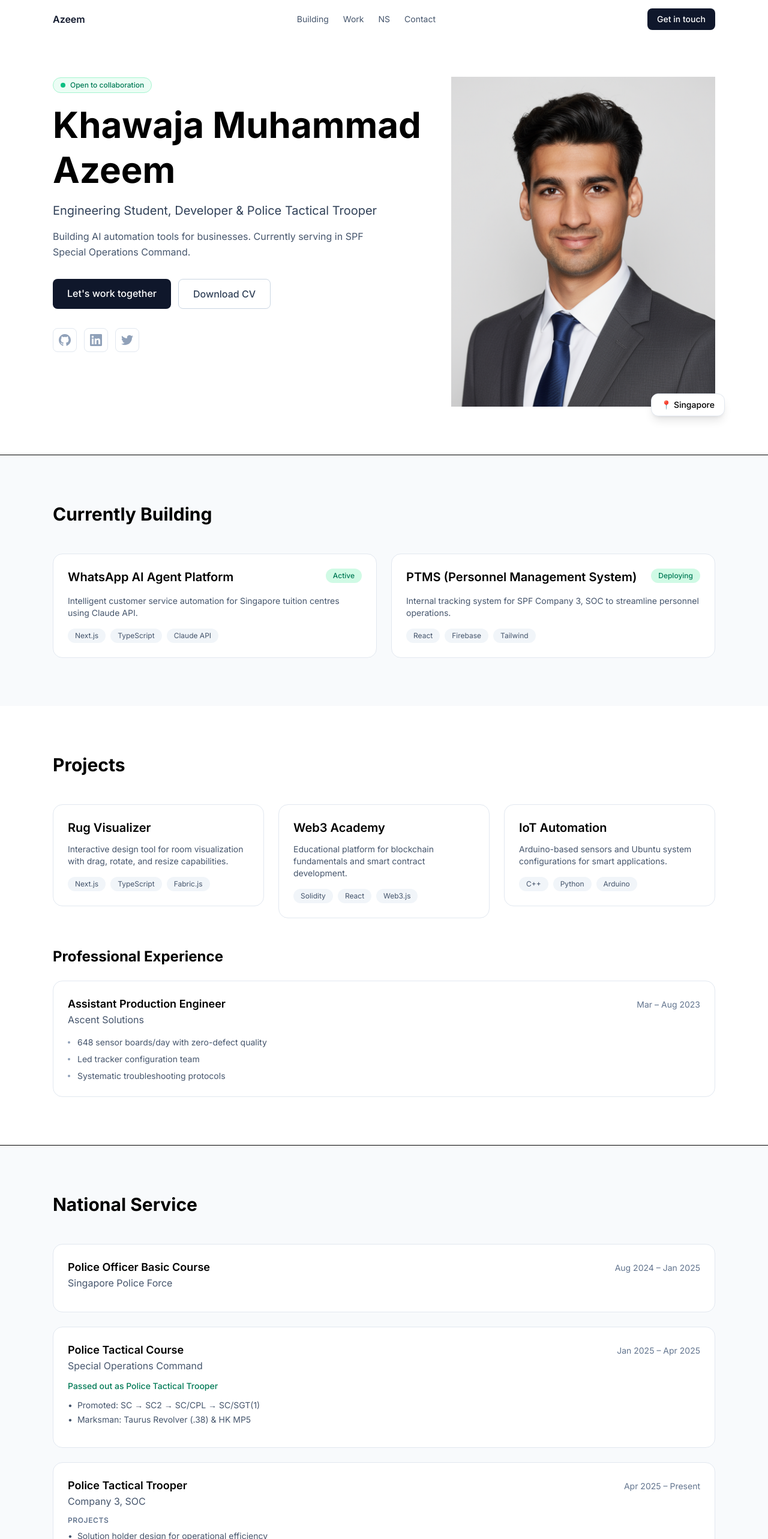
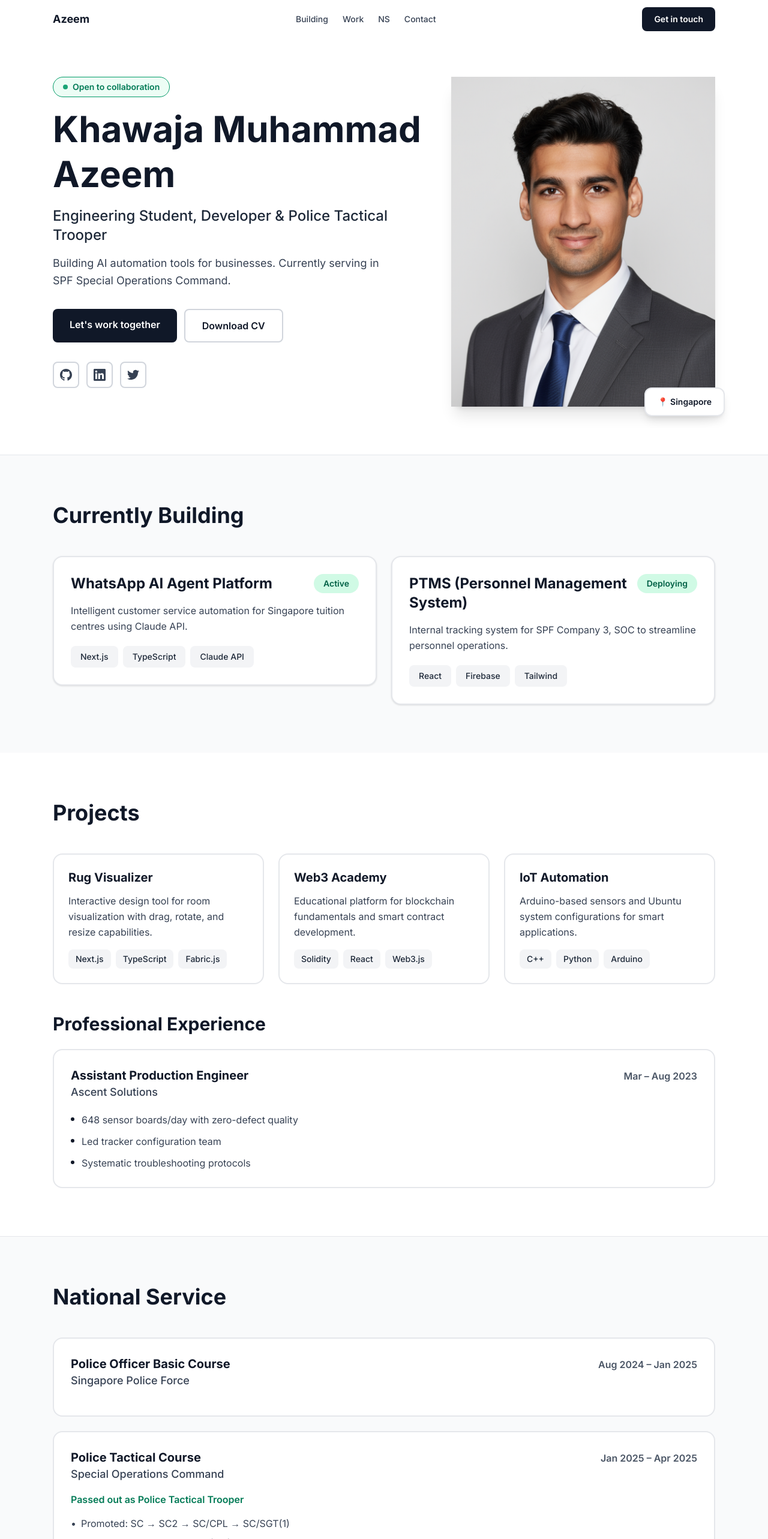
Before and after one commit to Khawaja-Muhammad-Azeem/My-Portfolio-Website, a Next.js app: page / in a window 1280 px wide. Shown: the top 2566 px of the page at 60% size. Built offline with nearby package versions, Linux system fonts and the light colour scheme.

Commit message:
design upgrade

```diff
--- a/app/page.tsx
+++ b/app/page.tsx
@@ -134,17 +134,17 @@ export default function Portfolio() {
 
       {/* Header */}
       <header className={`fixed top-0 z-50 w-full transition-all ${
-        scrolled ? "border-b bg-white/80 backdrop-blur-lg" : ""
+        scrolled ? "border-b border-gray-200 bg-white/95 shadow-sm backdrop-blur-sm" : ""
       }`}>
         <div className="mx-auto flex h-16 max-w-6xl items-center justify-between px-6">
-          <a href="#" className="font-semibold text-slate-900">Azeem</a>
-          <nav className="hidden gap-6 text-sm md:flex">
-            <a href="#building" className="text-slate-600 hover:text-slate-900">Building</a>
-            <a href="#work" className="text-slate-600 hover:text-slate-900">Work</a>
-            <a href="#ns" className="text-slate-600 hover:text-slate-900">NS</a>
-            <a href="#contact" className="text-slate-600 hover:text-slate-900">Contact</a>
+          <a href="#" className="text-lg font-bold text-gray-900">Azeem</a>
+          <nav className="hidden gap-6 text-sm font-medium md:flex">
+            <a href="#building" className="text-gray-700 hover:text-gray-900">Building</a>
+            <a href="#work" className="text-gray-700 hover:text-gray-900">Work</a>
+            <a href="#ns" className="text-gray-700 hover:text-gray-900">NS</a>
+            <a href="#contact" className="text-gray-700 hover:text-gray-900">Contact</a>
           </nav>
-          <a href="#contact" className="rounded-lg bg-slate-900 px-4 py-2 text-sm font-medium text-white hover:bg-slate-800">
+          <a href="#contact" className="rounded-lg bg-gray-900 px-5 py-2.5 text-sm font-semibold text-white hover:bg-gray-800">
             Get in touch
           </a>
         </div>
@@ -155,30 +155,30 @@ export default function Portfolio() {
         <div className="grid gap-12 md:grid-cols-[1.4fr_1fr]">
           <FadeIn>
             <div>
-              <div className="mb-4 inline-flex items-center gap-2 rounded-full border border-emerald-200 bg-emerald-50 px-3 py-1 text-xs font-medium text-emerald-700">
-                <span className="h-2 w-2 animate-pulse rounded-full bg-emerald-500"></span>
+              <div className="mb-4 inline-flex items-center gap-2 rounded-full border border-emerald-600 bg-emerald-50 px-4 py-1.5 text-sm font-semibold text-emerald-700">
+                <span className="h-2 w-2 animate-pulse rounded-full bg-emerald-600"></span>
                 Open to collaboration
               </div>
-              <h1 className="mb-4 text-5xl font-bold leading-tight md:text-6xl">{PROFILE.name}</h1>
-              <p className="mb-4 text-xl text-slate-700">{PROFILE.title}</p>
-              <p className="mb-8 max-w-xl leading-relaxed text-slate-600">{PROFILE.tagline}</p>
+              <h1 className="mb-4 text-5xl font-bold leading-tight text-gray-900 md:text-6xl">{PROFILE.name}</h1>
+              <p className="mb-4 text-2xl font-medium text-gray-800">{PROFILE.title}</p>
+              <p className="mb-8 max-w-xl text-lg leading-relaxed text-gray-700">{PROFILE.tagline}</p>
               <div className="mb-8 flex flex-wrap gap-3">
-                <a href="#contact" className="rounded-lg bg-slate-900 px-6 py-3 font-medium text-white hover:bg-slate-800">
+                <a href="#contact" className="rounded-lg bg-gray-900 px-7 py-3.5 text-base font-semibold text-white hover:bg-gray-800">
                   Let's work together
                 </a>
-                <button onClick={() => window.print()} className="rounded-lg border border-slate-300 px-6 py-3 font-medium text-slate-700 hover:border-slate-400">
+                <button onClick={() => window.print()} className="rounded-lg border-2 border-gray-300 px-7 py-3.5 text-base font-semibold text-gray-900 hover:border-gray-400 hover:bg-gray-50">
                   Download CV
                 </button>
               </div>
-              {/* Social icons - placeholders */}
+              {/* Social icons */}
               <div className="flex gap-3">
-                <div className="flex h-10 w-10 items-center justify-center rounded-lg border border-slate-200 text-slate-400 hover:border-slate-300 hover:text-slate-600">
+                <div className="flex h-11 w-11 items-center justify-center rounded-lg border-2 border-gray-300 text-gray-700 transition-colors hover:border-gray-900 hover:bg-gray-50">
                   <svg className="h-5 w-5" fill="currentColor" viewBox="0 0 24 24"><path d="M12 0c-6.626 0-12 5.373-12 12 0 5.302 3.438 9.8 8.207 11.387.599.111.793-.261.793-.577v-2.234c-3.338.726-4.033-1.416-4.033-1.416-.546-1.387-1.333-1.756-1.333-1.756-1.089-.745.083-.729.083-.729 1.205.084 1.839 1.237 1.839 1.237 1.07 1.834 2.807 1.304 3.492.997.107-.775.418-1.305.762-1.604-2.665-.305-5.467-1.334-5.467-5.931 0-1.311.469-2.381 1.236-3.221-.124-.303-.535-1.524.117-3.176 0 0 1.008-.322 3.301 1.23.957-.266 1.983-.399 3.003-.404 1.02.005 2.047.138 3.006.404 2.291-1.552 3.297-1.23 3.297-1.23.653 1.653.242 2.874.118 3.176.77.84 1.235 1.911 1.235 3.221 0 4.609-2.807 5.624-5.479 5.921.43.372.823 1.102.823 2.222v3.293c0 .319.192.694.801.576 4.765-1.589 8.199-6.086 8.199-11.386 0-6.627-5.373-12-12-12z"/></svg>
                 </div>
-                <div className="flex h-10 w-10 items-center justify-center rounded-lg border border-slate-200 text-slate-400 hover:border-slate-300 hover:text-slate-600">
+                <div className="flex h-11 w-11 items-center justify-center rounded-lg border-2 border-gray-300 text-gray-700 transition-colors hover:border-gray-900 hover:bg-gray-50">
                   <svg className="h-5 w-5" fill="currentColor" viewBox="0 0 24 24"><path d="M20.447 20.452h-3.554v-5.569c0-1.328-.027-3.037-1.852-3.037-1.853 0-2.136 1.445-2.136 2.939v5.667H9.351V9h3.414v1.561h.046c.477-.9 1.637-1.85 3.37-1.85 3.601 0 4.267 2.37 4.267 5.455v6.286zM5.337 7.433c-1.144 0-2.063-.926-2.063-2.065 0-1.138.92-2.063 2.063-2.063 1.14 0 2.064.925 2.064 2.063 0 1.139-.925 2.065-2.064 2.065zm1.782 13.019H3.555V9h3.564v11.452zM22.225 0H1.771C.792 0 0 .774 0 1.729v20.542C0 23.227.792 24 1.771 24h20.451C23.2 24 24 23.227 24 22.271V1.729C24 .774 23.2 0 22.222 0h.003z"/></svg>
                 </div>
-                <div className="flex h-10 w-10 items-center justify-center rounded-lg border border-slate-200 text-slate-400 hover:border-slate-300 hover:text-slate-600">
+                <div className="flex h-11 w-11 items-center justify-center rounded-lg border-2 border-gray-300 text-gray-700 transition-colors hover:border-gray-900 hover:bg-gray-50">
                   <svg className="h-5 w-5" fill="currentColor" viewBox="0 0 24 24"><path d="M23.953 4.57a10 10 0 01-2.825.775 4.958 4.958 0 002.163-2.723c-.951.555-2.005.959-3.127 1.184a4.92 4.92 0 00-8.384 4.482C7.69 8.095 4.067 6.13 1.64 3.162a4.822 4.822 0 00-.666 2.475c0 1.71.87 3.213 2.188 4.096a4.904 4.904 0 01-2.228-.616v.06a4.923 4.923 0 003.946 4.827 4.996 4.996 0 01-2.212.085 4.936 4.936 0 004.604 3.417 9.867 9.867 0 01-6.102 2.105c-.39 0-.779-.023-1.17-.067a13.995 13.995 0 007.557 2.209c9.053 0 13.998-7.496 13.998-13.985 0-.21 0-.42-.015-.63A9.935 9.935 0 0024 4.59z"/></svg>
                 </div>
               </div>
@@ -187,11 +187,11 @@ export default function Portfolio() {
 
           <FadeIn delay={100}>
             <div className="relative">
-              <div className="aspect-[4/5] overflow-hidden rounded-2xl border border-slate-200">
+              <div className="aspect-[4/5] overflow-hidden rounded-2xl border-2 border-gray-200 shadow-xl">
                 <Image src={PROFILE.photo} alt={PROFILE.name} fill priority className="object-cover object-top" sizes="500px" />
               </div>
-              <div className="absolute -bottom-4 -right-4 rounded-xl border border-slate-200 bg-white px-4 py-2 shadow-lg">
-                <p className="text-sm font-medium">📍 {PROFILE.location}</p>
+              <div className="absolute -bottom-4 -right-4 rounded-xl border-2 border-gray-200 bg-white px-5 py-3 shadow-lg">
+                <p className="text-sm font-semibold text-gray-900">📍 {PROFILE.location}</p>
               </div>
             </div>
           </FadeIn>
@@ -199,22 +199,22 @@ export default function Portfolio() {
       </section>
 
       {/* Currently Building */}
-      <section id="building" className="border-t bg-slate-50 py-20">
+      <section id="building" className="border-t border-gray-200 bg-gray-50 py-20">
         <div className="mx-auto max-w-6xl px-6">
           <FadeIn>
-            <h2 className="mb-12 text-3xl font-bold">Currently Building</h2>
+            <h2 className="mb-12 text-4xl font-bold text-gray-900">Currently Building</h2>
           </FadeIn>
           <div className="grid gap-6 md:grid-cols-2">
             {CURRENTLY_BUILDING.map((item, i) => (
               <FadeIn key={i} delay={i * 100}>
-                <div className="rounded-2xl border border-slate-200 bg-white p-6">
-                  <div className="mb-4 flex items-start justify-between">
-                    <h3 className="text-xl font-semibold">{item.title}</h3>
-                    <span className="rounded-full bg-emerald-100 px-3 py-1 text-xs font-medium text-emerald-700">{item.status}</span>
+                <div className="rounded-2xl border-2 border-gray-200 bg-white p-7 shadow-sm transition-shadow hover:shadow-md">
+                  <div className="mb-4 flex items-start justify-between gap-3">
+                    <h3 className="text-2xl font-bold text-gray-900">{item.title}</h3>
+                    <span className="whitespace-nowrap rounded-full bg-emerald-100 px-4 py-1.5 text-sm font-semibold text-emerald-800">{item.status}</span>
                   </div>
-                  <p className="mb-4 text-sm text-slate-600">{item.desc}</p>
+                  <p className="mb-5 text-base leading-relaxed text-gray-700">{item.desc}</p>
                   <div className="flex flex-wrap gap-2">
-                    {item.tech.map(t => <span key={t} className="rounded-full bg-slate-100 px-3 py-1 text-xs text-slate-600">{t}</span>)}
+                    {item.tech.map(t => <span key={t} className="rounded-lg bg-gray-100 px-4 py-2 text-sm font-medium text-gray-800">{t}</span>)}
                   </div>
                 </div>
               </FadeIn>
@@ -226,15 +226,15 @@ export default function Portfolio() {
       {/* Projects */}
       <section id="work" className="py-20">
         <div className="mx-auto max-w-6xl px-6">
-          <FadeIn><h2 className="mb-12 text-3xl font-bold">Projects</h2></FadeIn>
+          <FadeIn><h2 className="mb-12 text-4xl font-bold text-gray-900">Projects</h2></FadeIn>
           <div className="grid gap-6 md:grid-cols-3">
             {PROJECTS.map((p, i) => (
               <FadeIn key={i} delay={i * 100}>
-                <div className="group rounded-2xl border border-slate-200 bg-white p-6 transition-all hover:-translate-y-1 hover:shadow-lg">
-                  <h3 className="mb-3 text-xl font-semibold">{p.title}</h3>
-                  <p className="mb-4 text-sm text-slate-600">{p.desc}</p>
+                <div className="group rounded-2xl border-2 border-gray-200 bg-white p-6 transition-all hover:-translate-y-1 hover:shadow-lg">
+                  <h3 className="mb-3 text-xl font-bold text-gray-900">{p.title}</h3>
+                  <p className="mb-4 text-base leading-relaxed text-gray-700">{p.desc}</p>
                   <div className="flex flex-wrap gap-2">
-                    {p.tech.map(t => <span key={t} className="rounded-full bg-slate-100 px-3 py-1 text-xs text-slate-600">{t}</span>)}
+                    {p.tech.map(t => <span key={t} className="rounded-lg bg-gray-100 px-3 py-1.5 text-sm font-medium text-gray-800">{t}</span>)}
                   </div>
                 </div>
               </FadeIn>
@@ -243,19 +243,19 @@ export default function Portfolio() {
 
           <FadeIn delay={300}>
             <div className="mt-12">
-              <h3 className="mb-6 text-2xl font-bold">Professional Experience</h3>
-              <div className="rounded-2xl border border-slate-200 bg-white p-6">
-                <div className="mb-4 flex flex-wrap items-baseline justify-between gap-2">
+              <h3 className="mb-6 text-3xl font-bold text-gray-900">Professional Experience</h3>
+              <div className="rounded-2xl border-2 border-gray-200 bg-white p-7">
+                <div className="mb-5 flex flex-wrap items-baseline justify-between gap-3">
                   <div>
-                    <h4 className="text-lg font-semibold">{WORK.role}</h4>
-                    <p className="text-slate-600">{WORK.company}</p>
+                    <h4 className="text-xl font-bold text-gray-900">{WORK.role}</h4>
+                    <p className="text-lg font-medium text-gray-700">{WORK.company}</p>
                   </div>
-                  <span className="text-sm text-slate-500">{WORK.period}</span>
+                  <span className="text-base font-semibold text-gray-600">{WORK.period}</span>
                 </div>
-                <ul className="space-y-2">
+                <ul className="space-y-3">
                   {WORK.points.map((p, i) => (
-                    <li key={i} className="flex gap-3 text-sm text-slate-600">
-                      <span className="mt-2 h-1 w-1 flex-shrink-0 rounded-full bg-slate-400" />
+                    <li key={i} className="flex gap-3 text-base text-gray-700">
+                      <span className="mt-2 h-1.5 w-1.5 flex-shrink-0 rounded-full bg-gray-900" />
                       <span>{p}</span>
                     </li>
                   ))}
@@ -267,25 +267,25 @@ export default function Portfolio() {
       </section>
 
       {/* National Service */}
-      <section id="ns" className="border-t bg-slate-50 py-20">
+      <section id="ns" className="border-t border-gray-200 bg-gray-50 py-20">
         <div className="mx-auto max-w-6xl px-6">
-          <FadeIn><h2 className="mb-12 text-3xl font-bold">National Service</h2></FadeIn>
+          <FadeIn><h2 className="mb-12 text-4xl font-bold text-gray-900">National Service</h2></FadeIn>
           <div className="space-y-6">
             {NS_JOURNEY.map((item, i) => (
               <FadeIn key={i} delay={i * 100}>
-                <div className="rounded-2xl border border-slate-200 bg-white p-6">
-                  <div className="mb-3 flex flex-wrap items-baseline justify-between gap-2">
+                <div className="rounded-2xl border-2 border-gray-200 bg-white p-7">
+                  <div className="mb-4 flex flex-wrap items-baseline justify-between gap-3">
                     <div>
-                      <h3 className="text-lg font-semibold">{item.title}</h3>
-                      <p className="text-slate-600">{item.org}</p>
+                      <h3 className="text-xl font-bold text-gray-900">{item.title}</h3>
+                      <p className="text-lg font-medium text-gray-700">{item.org}</p>
                     </div>
-                    <span className="text-sm text-slate-500">{item.period}</span>
+                    <span className="text-base font-semibold text-gray-600">{item.period}</span>
                   </div>
-                  {item.highlight && <p className="mb-3 text-sm font-medium text-emerald-700">{item.highlight}</p>}
+                  {item.highlight && <p className="mb-4 text-base font-semibold text-emerald-700">{item.highlight}</p>}
                   {item.achievements && (
-                    <ul className="mb-3 space-y-1">
+                    <ul className="mb-4 space-y-2">
                       {item.achievements.map((a, j) => (
-                        <li key={j} className="flex gap-2 text-sm text-slate-600">
+                        <li key={j} className="flex gap-2 text-base text-gray-700">
                           <span>•</span><span>{a}</span>
                         </li>
                       ))}
@@ -293,10 +293,10 @@ export default function Portfolio() {
                   )}
                   {item.projects && (
                     <div>
-                      <p className="mb-2 text-xs font-semibold uppercase tracking-wider text-slate-500">Projects</p>
-                      <ul className="space-y-1">
+                      <p className="mb-3 text-sm font-bold uppercase tracking-wider text-gray-600">Projects</p>
+                      <ul className="space-y-2">
                         {item.projects.map((p, j) => (
-                          <li key={j} className="flex gap-2 text-sm text-slate-600">
+                          <li key={j} className="flex gap-2 text-base text-gray-700">
                             <span>•</span><span>{p}</span>
                           </li>
                         ))}
@@ -315,19 +315,19 @@ export default function Portfolio() {
         <div className="mx-auto max-w-6xl px-6">
           <div className="grid gap-12 md:grid-cols-2">
             <FadeIn>
-              <h3 className="mb-6 text-2xl font-bold">Skills</h3>
-              <div className="flex flex-wrap gap-2">
-                {SKILLS.map(s => <span key={s} className="rounded-lg border border-slate-200 px-4 py-2 text-sm font-medium">{s}</span>)}
+              <h3 className="mb-6 text-3xl font-bold text-gray-900">Skills</h3>
+              <div className="flex flex-wrap gap-3">
+                {SKILLS.map(s => <span key={s} className="rounded-xl border-2 border-gray-200 bg-white px-5 py-3 text-base font-semibold text-gray-900">{s}</span>)}
               </div>
             </FadeIn>
             <FadeIn delay={100}>
-              <h3 className="mb-6 text-2xl font-bold">Education</h3>
-              <div className="space-y-4">
+              <h3 className="mb-6 text-3xl font-bold text-gray-900">Education</h3>
+              <div className="space-y-5">
                 {EDUCATION.map((e, i) => (
-                  <div key={i} className="border-l-2 border-slate-300 pl-4">
-                    <h4 className="font-semibold">{e.degree}</h4>
-                    <p className="text-sm text-slate-600">{e.school}</p>
-                    <p className="text-xs text-slate-500">{e.period} • {e.note}</p>
+                  <div key={i} className="border-l-4 border-gray-900 pl-5">
+                    <h4 className="text-lg font-bold text-gray-900">{e.degree}</h4>
+                    <p className="text-base font-medium text-gray-700">{e.school}</p>
+                    <p className="text-sm font-semibold text-gray-600">{e.period} • {e.note}</p>
                   </div>
                 ))}
               </div>
@@ -337,33 +337,33 @@ export default function Portfolio() {
       </section>
 
       {/* Contact */}
-      <section id="contact" className="border-t bg-slate-50 py-20">
+      <section id="contact" className="border-t border-gray-200 bg-gray-50 py-20">
         <div className="mx-auto max-w-6xl px-6">
-          <FadeIn><h2 className="mb-12 text-3xl font-bold">Get in Touch</h2></FadeIn>
+          <FadeIn><h2 className="mb-12 text-4xl font-bold text-gray-900">Get in Touch</h2></FadeIn>
           <div className="grid gap-6 md:grid-cols-2">
             <FadeIn delay={100}>
               <div>
-                <p className="mb-8 text-lg text-slate-600">
+                <p className="mb-8 text-lg leading-relaxed text-gray-700">
                   Open to collaborations, entrepreneurial opportunities, and building with great founders.
                 </p>
-                <a href={`mailto:${PROFILE.email}`} className="inline-flex rounded-lg bg-slate-900 px-6 py-3 font-medium text-white hover:bg-slate-800">
+                <a href={`mailto:${PROFILE.email}`} className="inline-flex rounded-lg bg-gray-900 px-7 py-4 text-base font-semibold text-white hover:bg-gray-800">
                   Send email
                 </a>
               </div>
             </FadeIn>
             <FadeIn delay={200}>
-              <div className="space-y-4 rounded-2xl border border-slate-200 bg-white p-6">
-                <div className="flex justify-between border-b pb-4">
-                  <span className="text-sm text-slate-500">Email</span>
-                  <a href={`mailto:${PROFILE.email}`} className="text-sm font-medium hover:text-slate-700">{PROFILE.email}</a>
+              <div className="space-y-5 rounded-2xl border-2 border-gray-200 bg-white p-7">
+                <div className="flex justify-between border-b-2 border-gray-100 pb-5">
+                  <span className="text-base font-semibold text-gray-600">Email</span>
+                  <a href={`mailto:${PROFILE.email}`} className="text-base font-semibold text-gray-900 hover:text-gray-700">{PROFILE.email}</a>
                 </div>
-                <div className="flex justify-between border-b pb-4">
-                  <span className="text-sm text-slate-500">Phone</span>
-                  <a href={`tel:${PROFILE.phone}`} className="text-sm font-medium hover:text-slate-700">{PROFILE.phone}</a>
+                <div className="flex justify-between border-b-2 border-gray-100 pb-5">
+                  <span className="text-base font-semibold text-gray-600">Phone</span>
+                  <a href={`tel:${PROFILE.phone}`} className="text-base font-semibold text-gray-900 hover:text-gray-700">{PROFILE.phone}</a>
                 </div>
                 <div className="flex justify-between">
-                  <span className="text-sm text-slate-500">Location</span>
-                  <span className="text-sm font-medium">{PROFILE.location}</span>
+                  <span className="text-base font-semibold text-gray-600">Location</span>
+                  <span className="text-base font-semibold text-gray-900">{PROFILE.location}</span>
                 </div>
               </div>
             </FadeIn>
@@ -372,8 +372,8 @@ export default function Portfolio() {
       </section>
 
       {/* Footer */}
-      <footer className="border-t py-8">
-        <div className="mx-auto max-w-6xl px-6 text-center text-sm text-slate-500">
+      <footer className="border-t-2 border-gray-200 py-8">
+        <div className="mx-auto max-w-6xl px-6 text-center text-base font-medium text-gray-700">
           © {new Date().getFullYear()} {PROFILE.name}
         </div>
       </footer>
```
